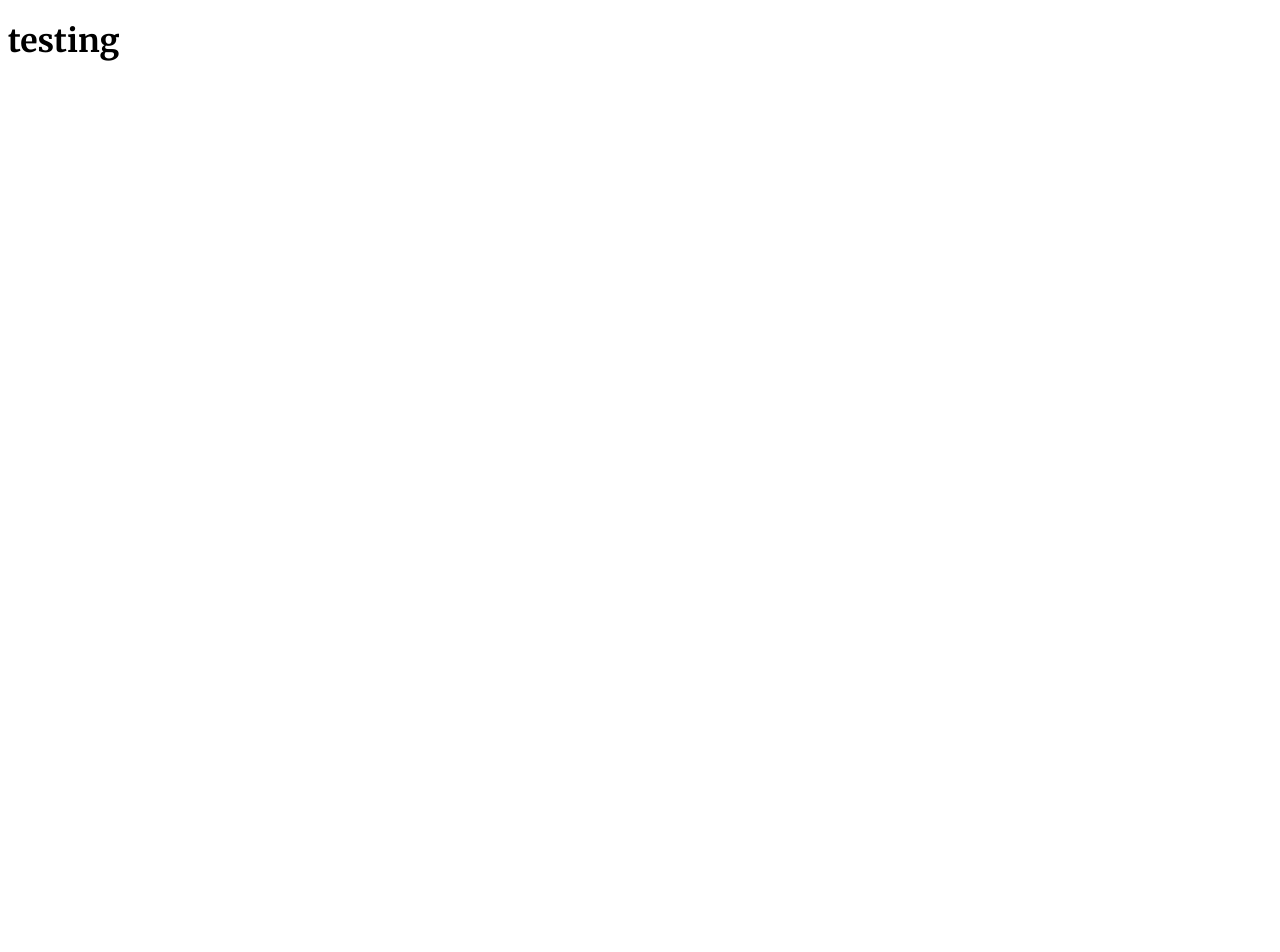
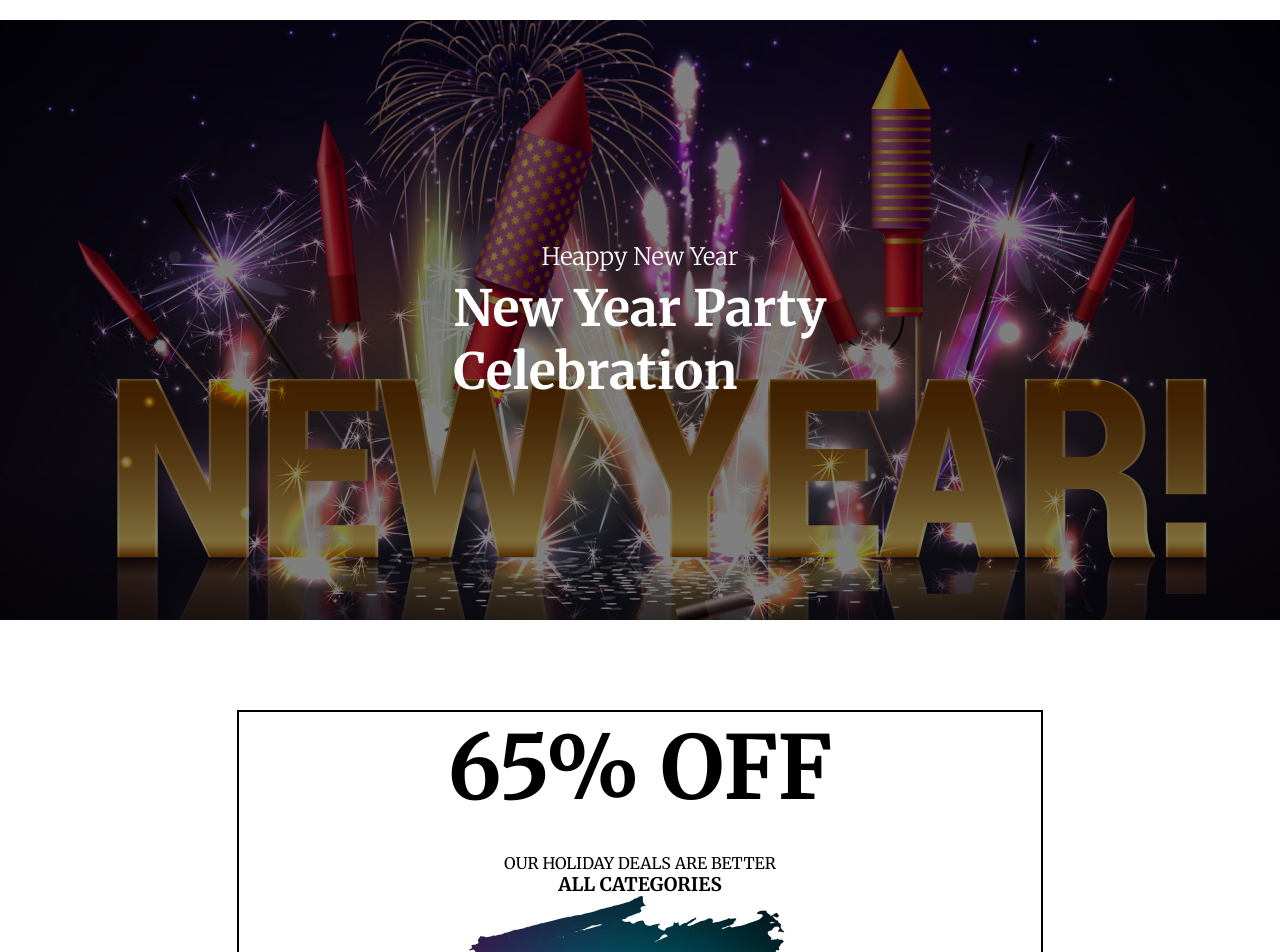
Before and after one commit to kFarzana04/new-year-offer, a plain HTML site: page index.html in a window 1280 px wide. Shown: the top 952 px of the page. Before the commit the page ends 800 px from the top, so only its background shows below. Drawn offline with Linux system fonts and the light colour scheme.

Commit message:
header done

```diff
--- a/index.html
+++ b/index.html
@@ -8,6 +8,22 @@
     <link rel="stylesheet" href="stylesheet/style.css">
 </head>
 <body>
-    <h1>testing</h1>
+    <header class="banner-container">
+        <div class="banner-content">
+            <p>Heappy New Year</p>
+            <h1>New Year Party <br>Celebration</h1>
+        </div>
+    </header>
+    <main>
+        <section class="second-section-container">
+            <div class="second-section-content">
+                <h1>65% OFF</h1>
+                <p>OUR HOLIDAY DEALS ARE BETTER</p>
+                <h3>ALL CATEGORIES</h3>
+            </div>
+            <div><img src="images/New Year Photo.png" alt=""></div>
+        </section>
+    </main>
+    <footer></footer>
 </body>
 </html>
--- a/stylesheet/style.css
+++ b/stylesheet/style.css
@@ -1,5 +1,70 @@
 @import url('https://fonts.googleapis.com/css2?family=Merriweather:ital,wght@0,300;0,400;0,700;0,900;1,300;1,400;1,700;1,900&display=swap');
+
+* {
+    margin: 0;
+    padding: 0;
+}
 
 body{
     font-family: "Merriweather", serif;
 }
+
+/* Banner container style */
+
+.banner-container{
+    max-width: 1320px;
+    margin: 0 auto;
+    min-height: 600px;
+    margin-top: 20px;
+    background-color: rgb(0, 0, 0, .5);
+    background-blend-mode: overlay;
+    background-image: url('/images/Banner\ Image.png');
+    background-repeat: no-repeat;
+    background-position: center;
+    background-size: cover;
+
+}
+.banner-content{
+    display: flex;
+    justify-content: center;
+    flex-direction: column;
+    height: 600px;
+    align-items: center;
+    color: white;
+
+}
+
+
+.banner-content h1{
+    font-size: 50px;
+    font-weight: 600;
+}
+.banner-content p{
+font-size: 24px;
+font-weight: 200;
+line-height: 40px;
+
+}
+/* second section style */
+
+.second-section-container{
+    width: 802.9px;
+    height: 806px;
+    margin: 0 auto;
+    border: 2px solid;
+    margin-top: 90px;
+}
+
+.second-section-content{
+    display: flex;
+    justify-content: center;
+    flex-direction: column;
+    align-items: center;
+
+}
+
+.second-section-content h1{
+    font-size: 88px;
+    font-weight: 700;
+    margin-bottom: 30px;
+}
```
